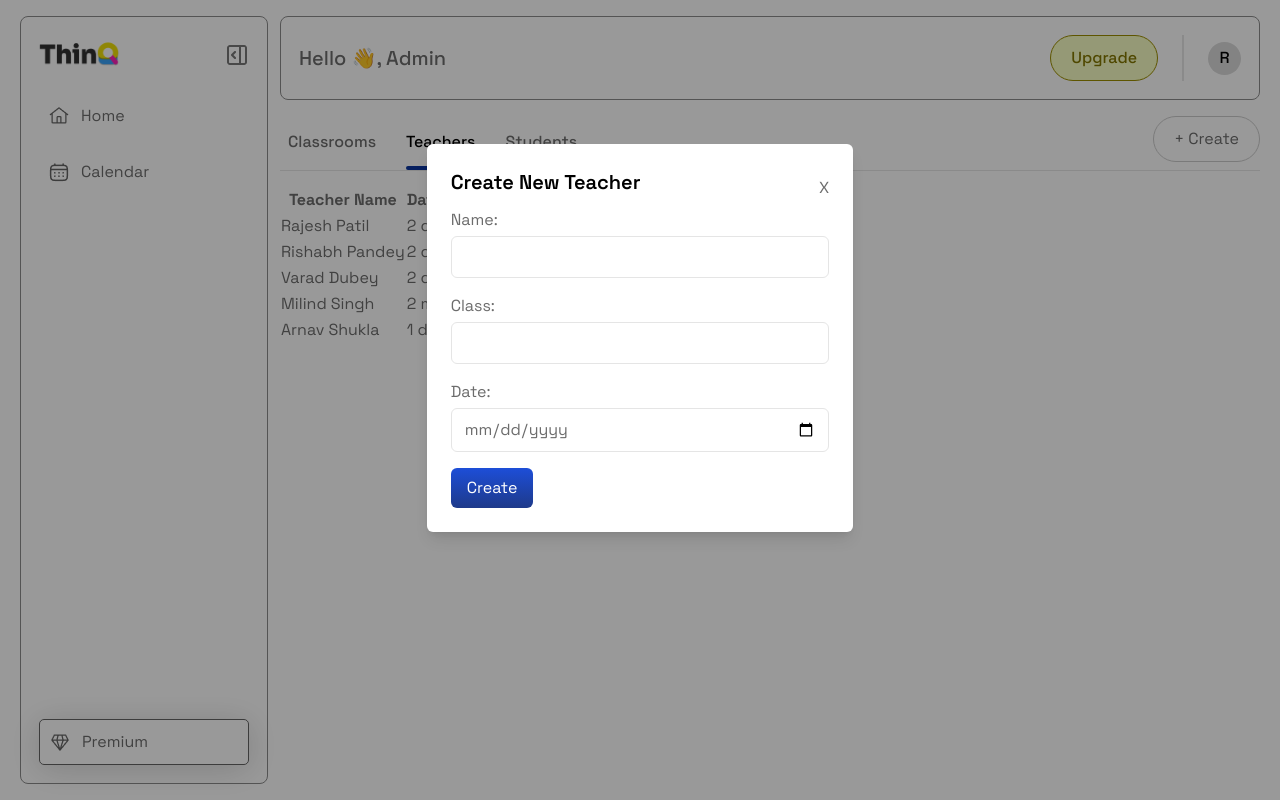
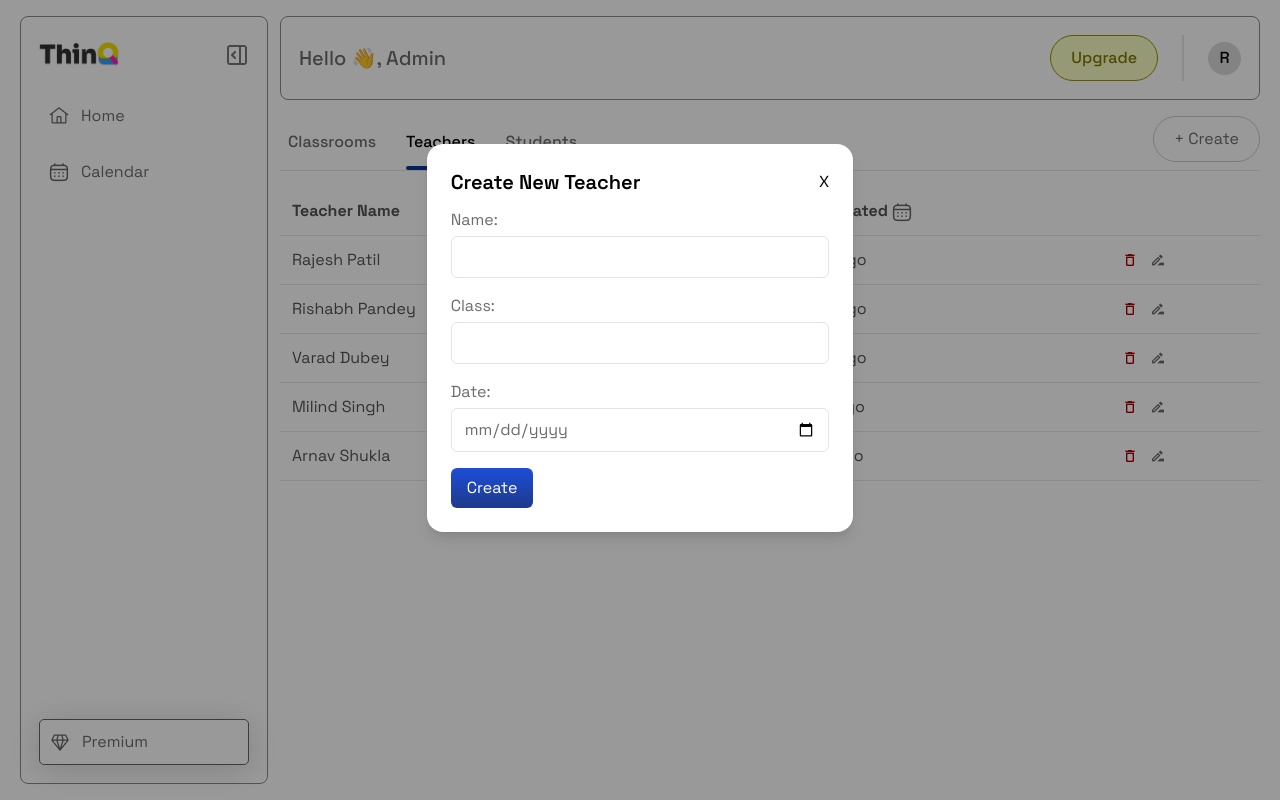
Before and after one commit to arnitdo/ThinQ, a Next.js app in the folder next/: page /admin/teachers in a window 1280 px wide. Both pictures are taken after a click on the button "+ Create". Built offline with nearby package versions, Linux system fonts and the light colour scheme.

Commit message:
admin table

```diff
--- a/next/src/app/admin/teachers/page.tsx
+++ b/next/src/app/admin/teachers/page.tsx
@@ -74,13 +74,13 @@ const Page = () => {
             </button>
           </div>
           {create && (
-            <div className="absolute bg-black w-full h-full top-0 left-0 bg-opacity-40">
-              <div className="modal-form bg-white w-4/12 max-md:w-fit p-6 mx-auto my-36 rounded-md shadow-lg">
-                <div className="flex justify-between items-center">
-                  <h2 className="text-black font-semibold text-xl mb-3">
+            <div className="absolute isolate bg-black w-full h-full top-0 left-0 bg-opacity-40">
+              <div className="modal-form bg-white w-4/12 max-md:w-fit p-6 mx-auto my-36 rounded-2xl shadow-lg">
+                <div className="flex justify-between items-center mb-3 text-black">
+                  <h2 className="font-semibold text-xl">
                     Create New Teacher
                   </h2>
-                  <button onClick={handleClick}>X</button>
+                  <button onClick={handleClick} className="">X</button>
                 </div>
                 <form className="max-w-md mx-auto">
                   <div className="mb-4">
@@ -113,32 +113,39 @@ const Page = () => {
                       className="w-full border rounded-md py-2 px-3"
                     />
                   </div>
+
                   <button
                     type="submit"
                     className="bg-gradient-to-b from-blue-700 to-blue-900 text-white py-2 px-4 rounded-md hover:bg-blue-600"
                   >
                     Create
                   </button>
+
                 </form>
               </div>
             </div>
           )}
 
-          <main className="py-4 max-sm:text-sm">
-            <table>
+          <main className="py-4 max-sm:text-sm overflow-auto text-[#525354]">
+            <table className="w-full">
               <thead>
                 <tr>
-                  <th>Teacher Name</th>
-                  <th>Date Updated</th>
-                  <th>Class Inc</th>
+                  <th className="text-start w-1/2 p-3 border-b">Teacher Name</th>
+                  <th className="text-start p-3 border-b">Date Updated <img src="/sidebarCalendar.png" alt="" className="inline-block"/></th>
+                  <th className="border-b"></th>
                 </tr>
               </thead>
               <tbody>
                 {data.map((item) => (
                   <tr key={item.id}>
-                    <td>{item.name}</td>
-                    <td>{item.date_updated}</td>
-                    <td>{item.classInc}</td>
+                    <td className="p-3 border-b">{item.name}</td>
+                    <td className="p-3 border-b">{item.date_updated}</td>
+                    <td className="p-3 border-b">
+                      <div className="flex gap-3">
+                        <img src="/deleteIcon.png" alt="" className=""/>
+                        <img src="/renameIcon.png" alt="" className=""/>
+                      </div>
+                    </td>
                   </tr>
                 ))}
               </tbody>
--- a/next/src/app/globals.css
+++ b/next/src/app/globals.css
@@ -89,7 +89,7 @@
 }
 * {
   margin: 0;
-  /* outline: solid; */
+  /* outline: solid hsl(0,0%,0%,1%); */
 }
 img, picture, video, canvas, svg {
   display: block;
--- a/next/src/components/Sidebar.tsx
+++ b/next/src/components/Sidebar.tsx
@@ -26,14 +26,14 @@ const Sidebar = () => {
                 </label>
               </div>
 
-              <div className='p-[0.625rem] rounded-[0.3125rem] hover:bg-[#ECECEc] mb-3 flex gap-3 items-center'>
+              <div className='p-[0.625rem] rounded-[0.3125rem] hover:bg-[#ECECEc] mb-3 flex gap-3 items-center cursor-pointer'>
                 <img src="/sidebarHome.png" alt="" />
                 {sidebarActive && (
                   <p className='hidden | md:block'>Home</p>
                 )}
               </div>
 
-              <div className='p-[0.625rem] rounded-[0.3125rem] hover:bg-[#ECECEc] flex gap-3 items-center'>
+              <div className='p-[0.625rem] rounded-[0.3125rem] hover:bg-[#ECECEc] flex gap-3 items-center cursor-pointer'>
                 <img src="/sidebarCalendar.png" alt="" />
                 {sidebarActive && (
                   <p className='hidden | md:block'>Calendar</p>
@@ -41,7 +41,7 @@ const Sidebar = () => {
               </div>
             </div>
 
-            <div className='p-[0.625rem] items-center rounded-[0.3125rem] border border-[#646464] hover:bg-[#ECECEc] shadow-[0_4px_33.3px_hsl(0,0%,0%,16%)] flex gap-3'>
+            <div className='p-[0.625rem] items-center rounded-[0.3125rem] border border-[#646464] hover:bg-[#ECECEc] shadow-[0_4px_33.3px_hsl(0,0%,0%,16%)] flex gap-3 cursor-pointer'>
               <img src="/sidebarPremium.png" alt="" />
               {sidebarActive && (
                 <p className='hidden | md:block'>Premium</p>
```
Also changed, not shown: next/public/deleteIcon.png (added), next/public/renameIcon.png (added).
